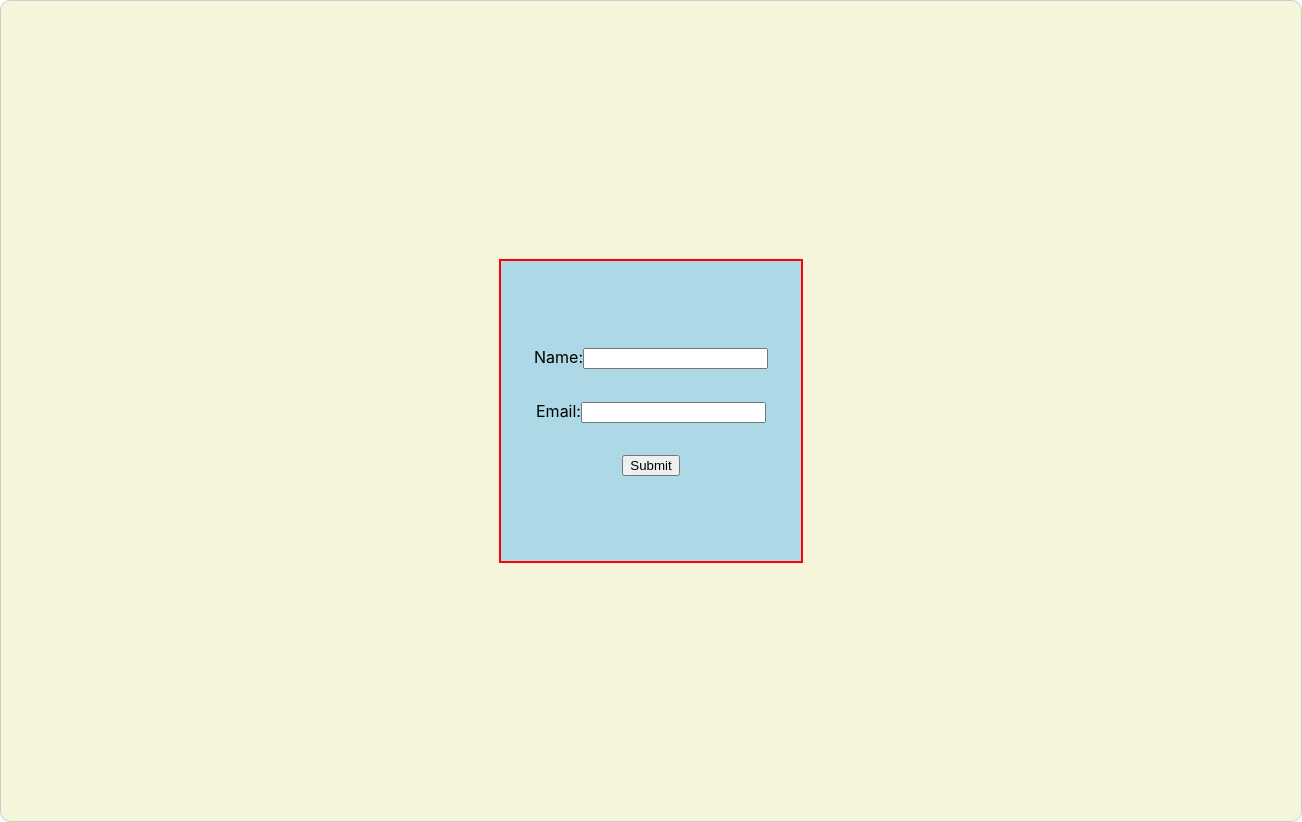
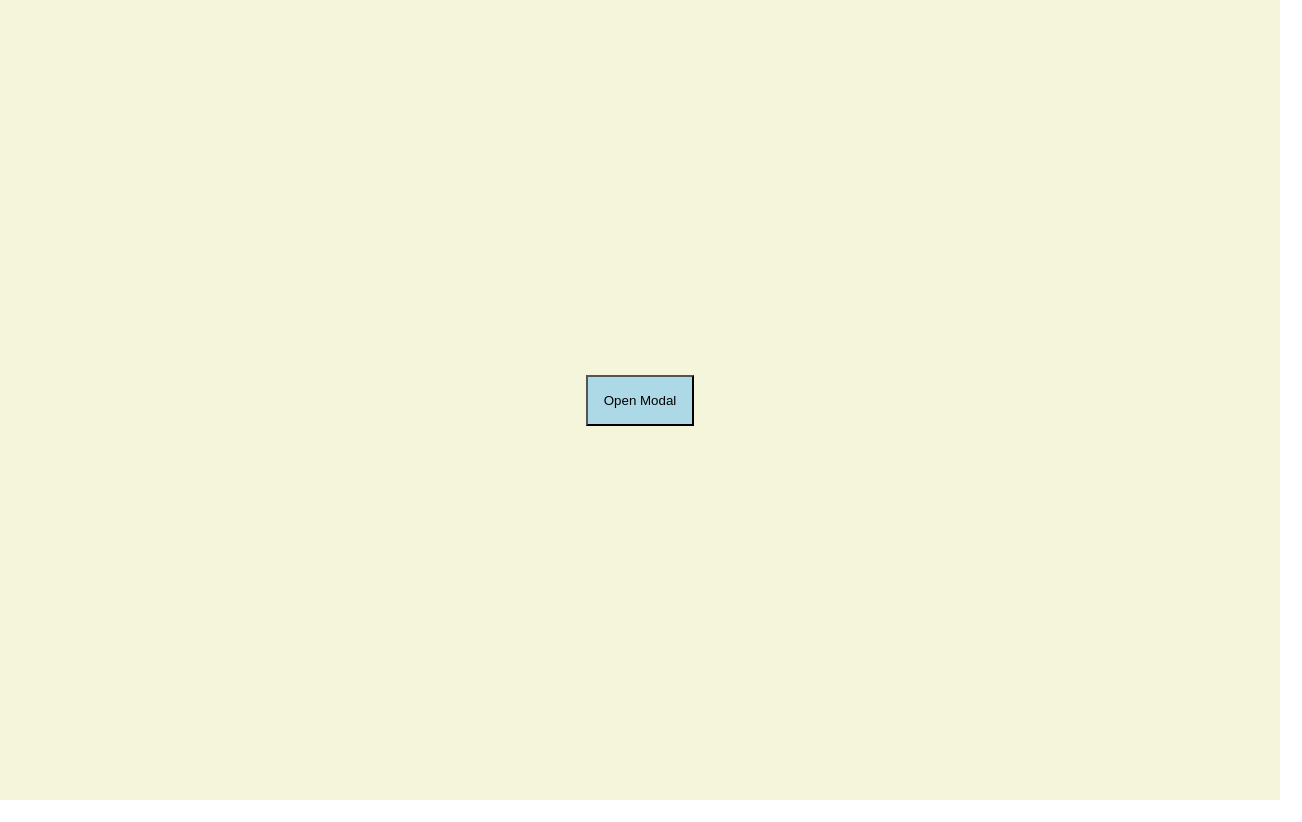
Before and after one commit to Sukriti-Bhatia-Zs/react-training, a React (Create React App) app in the folder react-practice copy/trycontextapi/: page / in a window 1280 px wide. Shown: the whole page, 1302 px wide, since content can reach past the window. After the commit the page ends 800 px from the top, so only its background shows below. Built offline with nearby package versions, Linux system fonts and the light colour scheme.

Commit message:
Modal creation

```diff
--- a/react-practice copy/trycontextapi/src/App.css
+++ b/react-practice copy/trycontextapi/src/App.css
@@ -36,3 +36,64 @@
     transform: rotate(360deg);
   }
 }
+
+.modalmain{
+  background-color: beige;
+  display:flex;
+  justify-content: center;
+  align-items: center;
+  width:100vw;
+  height:100vh;
+  position: relative;
+}
+
+
+.cross{
+  position: absolute;
+  top:0;
+  right:1rem;
+
+}
+
+.btn{
+  position: relative;
+  z-index: 1;
+  background-color: lightblue;
+  padding:1rem;
+}
+
+.outdiv{
+  position: absolute;
+  width: 100vw;
+  height: 100vh;
+  background-color: transparent;
+  display: flex;
+  justify-content: center;
+  align-items: center;
+}
+
+.crossmodal {
+  background-color: lightblue;
+  display: flex;
+  justify-content: center;
+  align-items: center;
+  gap: 2rem;
+  border: 2px solid black;
+  width: 50vw;
+  height: 50vh;
+  flex-direction: column;
+  position: absolute;
+  text-align: center;
+  z-index: 2;
+  left: 50%;
+  top: 50%;
+  transform: translate(-50%, -50%);
+}
+
+.fade-in-image { animation: fadeIn 1s; }
+
+@keyframes fadeIn {
+  0% { opacity: 0; }
+  50% {opacity: 0.5;}
+  100% { opacity: 1; }
+}
--- a/react-practice copy/trycontextapi/src/App.js
+++ b/react-practice copy/trycontextapi/src/App.js
@@ -6,6 +6,7 @@ import CustomHookUseIsMounted from './Customhooks/CustomHookUseIsMounted';
 import CustomHookUseWindowSize from './Customhooks/CustomHookUseWindowSize';
 import CustomHookUseCompSize from './Customhooks/CustomHookUseCompSize'
 import FormValidation from './Form/FormValidation';
+import Modal1 from './Modal/Modal1';
 
 
 function App() {
@@ -16,7 +17,8 @@ function App() {
       {/* <CustomHookUseIsMounted/> */}
       {/* <CustomHookUseWindowSize/> */}
       {/* <CustomHookUseCompSize/> */}
-      <FormValidation/>
+      {/* <FormValidation/> */}
+      <Modal1/>
     </div>
   );
 }
--- /dev/null
+++ b/react-practice copy/trycontextapi/src/Modal/Content.jsx
@@ -0,0 +1,32 @@
+import React, { useState } from "react";
+
+const Content=({show,setShow})=>{
+
+
+
+
+
+    return (
+        <>
+            { show && <div className="crossmodal fade-in-image">
+                <div>
+                    <h1 style={{textAlign:"center"}}>MODAL 1 <span className="cross " onClick={()=>{
+                        setShow(prev=>!prev)
+                    }}>x</span></h1>
+                </div>
+                <div>
+                    Lorem Ipsum is simply dummy text of the printing and typesetting industry. Lorem Ipsum has been the industry's standard dummy text ever since the 1500s, when an unknown printer took a galley of type and scrambled it to make a type specimen book. It has survived not only five centuries, but also the leap into electronic typesetting, remaining essentially unchanged. It was popularised in the 1960s with the release of Letraset sheets containing Lorem Ipsum passages, and more recently with desktop publishing software like Aldus PageMaker including versions of Lorem Ipsum.
+                </div>
+            </div>
+            }
+        </>
+
+    )
+
+
+
+
+
+}
+
+export default Content
--- /dev/null
+++ b/react-practice copy/trycontextapi/src/Modal/Modal1.jsx
@@ -0,0 +1,23 @@
+import React, { useEffect, useState } from "react";
+import Content from "./Content";
+
+const Modal1=()=>{
+
+    const [show,setShow]=useState(false);
+
+    return (
+        <div >
+            <div className="modalmain">
+                <div><Content show={show} setShow={setShow}/></div>
+                <div>
+                    <button onClick={()=>setShow(prev=>!prev)} className="btn">Open Modal</button>
+                </div>
+            </div>
+        </div>
+
+
+    )
+
+}
+
+export default Modal1;
```
